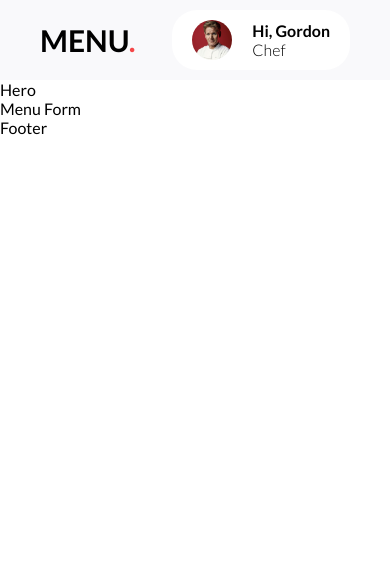
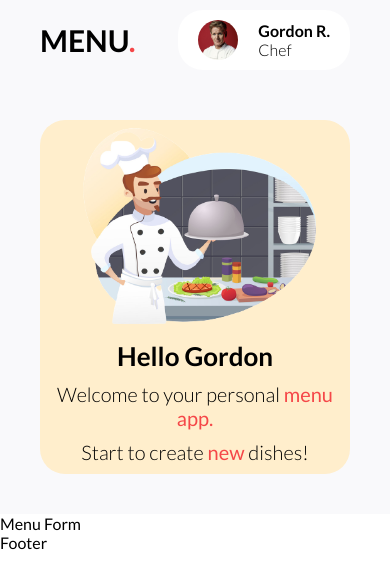
Before and after one commit to MarcinBieniek/MenuForm, a React (Create React App) app in the folder client/: page / in a window 390 px wide. Shown: the top 588 px of the page. Built offline with nearby package versions, Linux system fonts and the light colour scheme.

Commit message:
Add Hero component

```diff
--- a/client/src/components/common/Hero/Hero.js
+++ b/client/src/components/common/Hero/Hero.js
@@ -2,9 +2,20 @@ import styles from './Hero.module.scss'
 
 const Hero = () => {
   return (
-    <div>
-      Hero
-    </div>
+    <section className={styles.container}>
+      <div className={styles.hero}>
+        <img
+          className={styles.image}
+          alt="User photo"
+          src={`${process.env.PUBLIC_URL}/images/cook.png`}
+        />
+        <div className={styles.text}>
+          <h1>Hello Gordon</h1>
+          <p>Welcome to your personal <span>menu app.</span></p>
+          <p>Start to create <span>new</span> dishes!</p>
+        </div>
+      </div>
+    </section>
   )
 }
 
--- a/client/src/components/common/Hero/Hero.module.scss
+++ b/client/src/components/common/Hero/Hero.module.scss
@@ -0,0 +1,98 @@
+@import "../../../styles/settings.scss";
+
+.container {
+  background-color: $background-gray;
+  padding: 40px 200px;
+
+  .hero {
+    background-color: $light-orange;
+    height: 100%;
+    display: flex;
+    align-items: center;
+    border-radius: 25px;
+
+    .image {
+      height: 200px;
+      padding: 20px 50px;
+    }
+
+    .text {
+      padding: 0px 10px;
+
+      h1 {
+        font-size: 34px;
+        margin-bottom: 10px;
+      }
+
+      p {
+        font-size: 24px;
+        margin-bottom: 10px;
+        font-weight: 300;
+
+        span {
+          color: $main-red;
+          font-weight: 500;
+        }
+      }
+    }
+  }
+}
+
+// RWD settings
+
+@media (max-width: 992px) {
+  .container {
+    padding: 40px 100px;
+  }
+}
+
+@media (max-width: 768px) {
+  .container {
+    .hero {
+      .image {
+        padding: 10px;
+      }
+      .text {
+        h1 {
+          font-size: 26px;
+        }
+        p {
+          font-size: 20px;
+        }
+      }
+    }
+  }
+}
+
+@media (max-width: 576px) {
+  .container {
+    padding: 40px;
+    .hero {
+      flex-direction: column;
+      .image {
+        padding: 5px;
+      }
+      .text {
+        margin-top: 10px;
+        text-align: center;
+        h1 {
+          font-size: 26px;
+        }
+        p {
+          font-size: 20px;
+        }
+      }
+    }
+  }
+}
+
+@media (max-width: 368px) {
+  .container {
+    padding: 0px 20px 20px;
+    .hero {
+      .image {
+        height: 150px;
+      }
+    }
+  }
+}
--- a/client/src/components/common/Topbar/Topbar.js
+++ b/client/src/components/common/Topbar/Topbar.js
@@ -9,11 +9,12 @@ const Topbar = () => {
       </div>
       <div className={styles.user}>
         <img
-        className={styles.image}
-        alt="User photo"
-        src={`${process.env.PUBLIC_URL}/images/gordon.png`} />
+          className={styles.image}
+          alt="User photo"
+          src={`${process.env.PUBLIC_URL}/images/gordon.png`}
+        />
         <div className={styles.username}>
-          <p>Hi, Gordon</p>
+          <p>Gordon R.</p>
           <p>Chef</p>
         </div>
       </div>
--- a/client/src/styles/settings.scss
+++ b/client/src/styles/settings.scss
@@ -2,6 +2,8 @@
 $white: white;
 $background-gray: #f9f9fb;
 $main-red: #f54748;
+$light-orange: #ffeecc;
+$strong-orange: #f59d47;
 
 
 // Transition
```
Also changed, not shown: client/public/images/cook.png (added).
